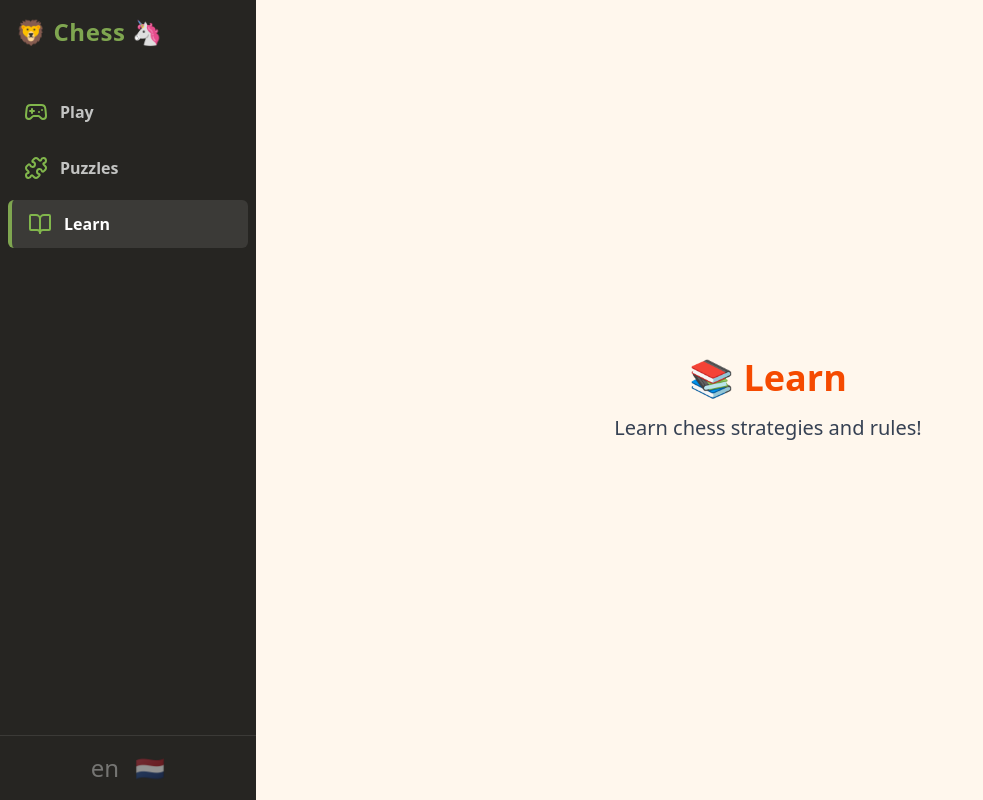
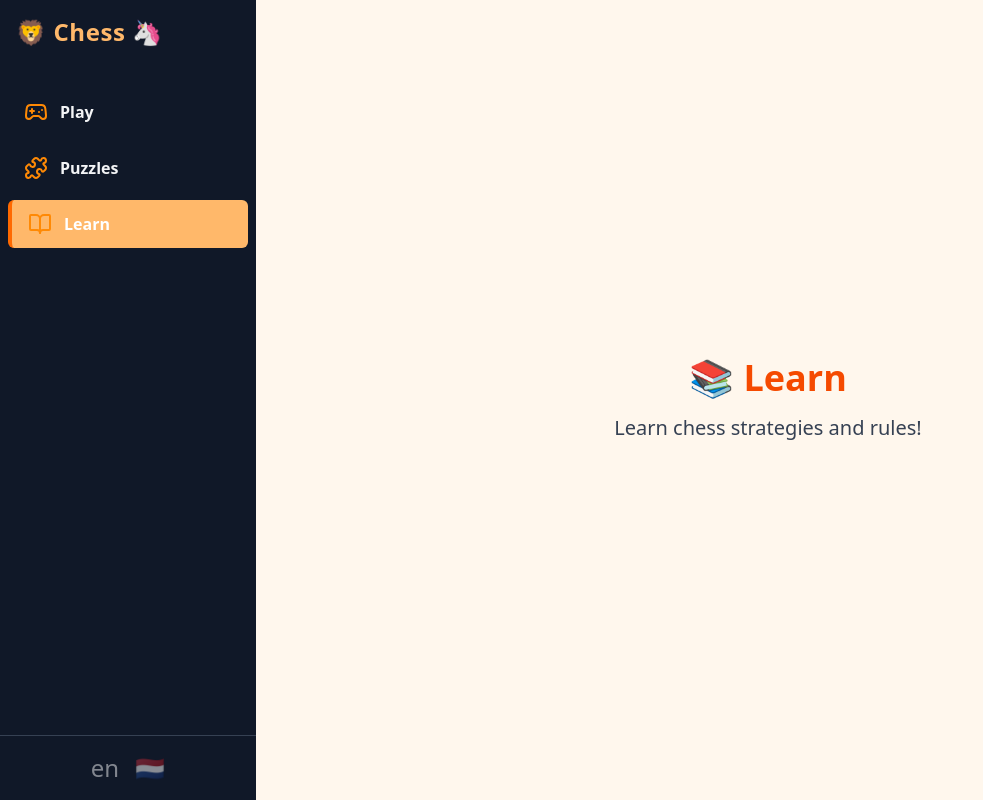
Before and after one commit to peeweetje/create-games-for-children, a React (Vite) app: page /learn in a window 1280 px wide. Shown: the whole page, without its empty margins (0-983 px from the left). Built offline with nearby package versions, Linux system fonts and the light colour scheme.

Commit message:
Update styling of the sidebar.

```diff
--- a/src/components/Sidebar.tsx
+++ b/src/components/Sidebar.tsx
@@ -18,9 +18,9 @@ export const Sidebar = () => {
     return (
         <>
             {/* Desktop Sidebar */}
-            <aside className="hidden md:flex flex-col w-48 lg:w-64 bg-[#262522] min-h-screen text-[#c3c4c3] fixed left-0 top-0 z-50">
+<aside className="hidden md:flex flex-col w-48 lg:w-64 bg-gray-900 min-h-screen text-gray-100 fixed left-0 top-0 z-50">
                 <div className="p-4 mb-4">
-                    <h1 className="text-2xl font-extrabold text-[#7fa650] tracking-wide">
+<h1 className="text-2xl font-extrabold text-orange-300 tracking-wide">
                     🦁 {t('sidebar.chess')} 🦄
                 </h1>
                 </div>
@@ -33,12 +33,12 @@ export const Sidebar = () => {
                                     to={item.path}
                                     className={({ isActive }) =>
                                         `flex items-center gap-3 px-4 py-3 rounded-md transition-all font-semibold ${isActive
-                                            ? 'bg-[#3b3a37] text-white border-l-4 border-[#7fa650]'
-                                            : 'hover:bg-[#2b2a27] hover:text-white'
+                                            ? 'bg-orange-300 text-white border-l-4 border-orange-500'
+                                            : 'hover:bg-orange-900 hover:text-white'
                                         }`
                                     }
                                 >
-                                    <item.icon size={24} className="text-[#81b64c]" />
+<item.icon size={24} className="text-orange-400" />
                                     <span>{t(item.label) || item.iconLabel}</span>
                                 </NavLink>
                             </li>
@@ -46,7 +46,7 @@ export const Sidebar = () => {
                     </ul>
                 </nav>
 
-                <div className="p-4 mt-auto border-t border-[#3b3a37]">
+<div className="p-4 mt-auto border-t border-gray-700">
                     <div className="flex justify-center gap-4">
                         <button onClick={() => changeLanguage('en')} className={`text-2xl hover:scale-110 transition-transform ${i18n.language === 'en' ? 'opacity-100' : 'opacity-50'}`} title="English">en</button>
                         <button onClick={() => changeLanguage('nl')} className={`text-2xl hover:scale-110 transition-transform ${i18n.language === 'nl' ? 'opacity-100' : 'opacity-50'}`} title="Nederlands">🇳🇱</button>
@@ -55,7 +55,7 @@ export const Sidebar = () => {
             </aside>
 
             {/* Mobile Bottom Navigation */}
-            <nav className="md:hidden fixed bottom-0 left-0 right-0 bg-[#262522] border-t border-[#3b3a37] z-50 pb-safe">
+<nav className="md:hidden fixed bottom-0 left-0 right-0 bg-gray-900 border-t border-gray-700 z-50 pb-safe">
                 <ul className="flex justify-around items-center h-16">
                     {navItems.map((item) => (
                         <li key={item.path} className="flex-1">
@@ -63,18 +63,18 @@ export const Sidebar = () => {
                                 to={item.path}
                                 className={({ isActive }) =>
                                     `flex flex-col items-center justify-center h-full w-full gap-1 text-xs font-medium transition-colors ${isActive
-                                        ? 'text-[#81b64c]'
-                                        : 'text-[#989795]'
+                                        ? 'text-orange-400'
+                                        : 'text-gray-400'
                                     }`
                                 }
                             >
-                                <item.icon size={24} />
+                                <item.icon size={24} className="text-orange-400" />
                                 <span>{t(item.label) || item.iconLabel}</span>
                             </NavLink>
                         </li>
                     ))}
 <li className="flex-1">
-                        <div className="flex flex-col items-center justify-center h-full w-full gap-1 text-xs font-medium text-[#989795]" onClick={() => changeLanguage(i18n.language === 'en' ? 'nl' : 'en')}>
+                            <div className="flex flex-col items-center justify-center h-full w-full gap-1 text-xs font-medium text-orange-400" onClick={() => changeLanguage(i18n.language === 'en' ? 'nl' : 'en')}>
                                 <Languages size={24} />
                                 <span>{i18n.language === 'en' ? 'NL' : 'EN'}</span>
                             </div>
```
Lines whose indentation alone changed are shown as unchanged.
